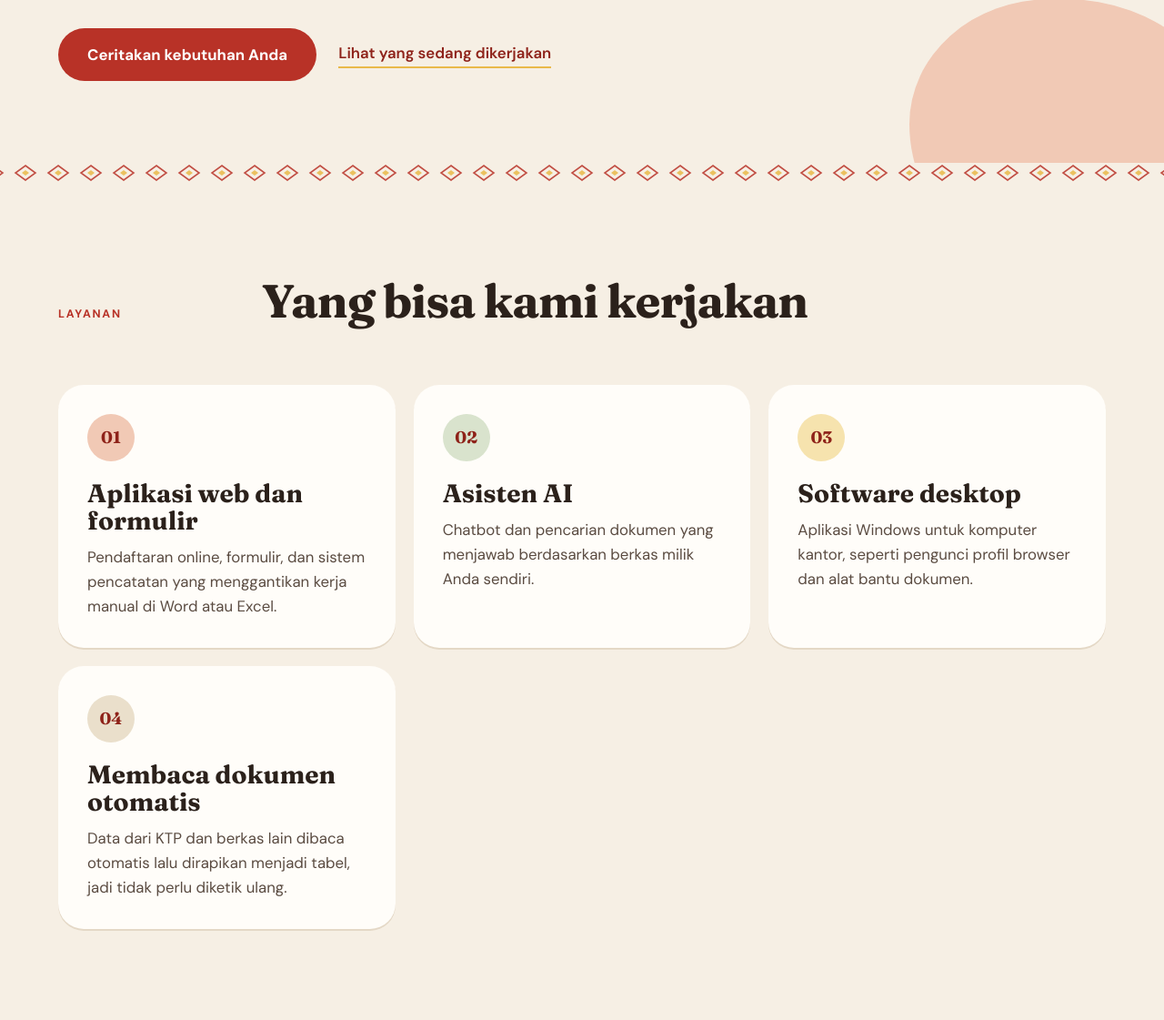
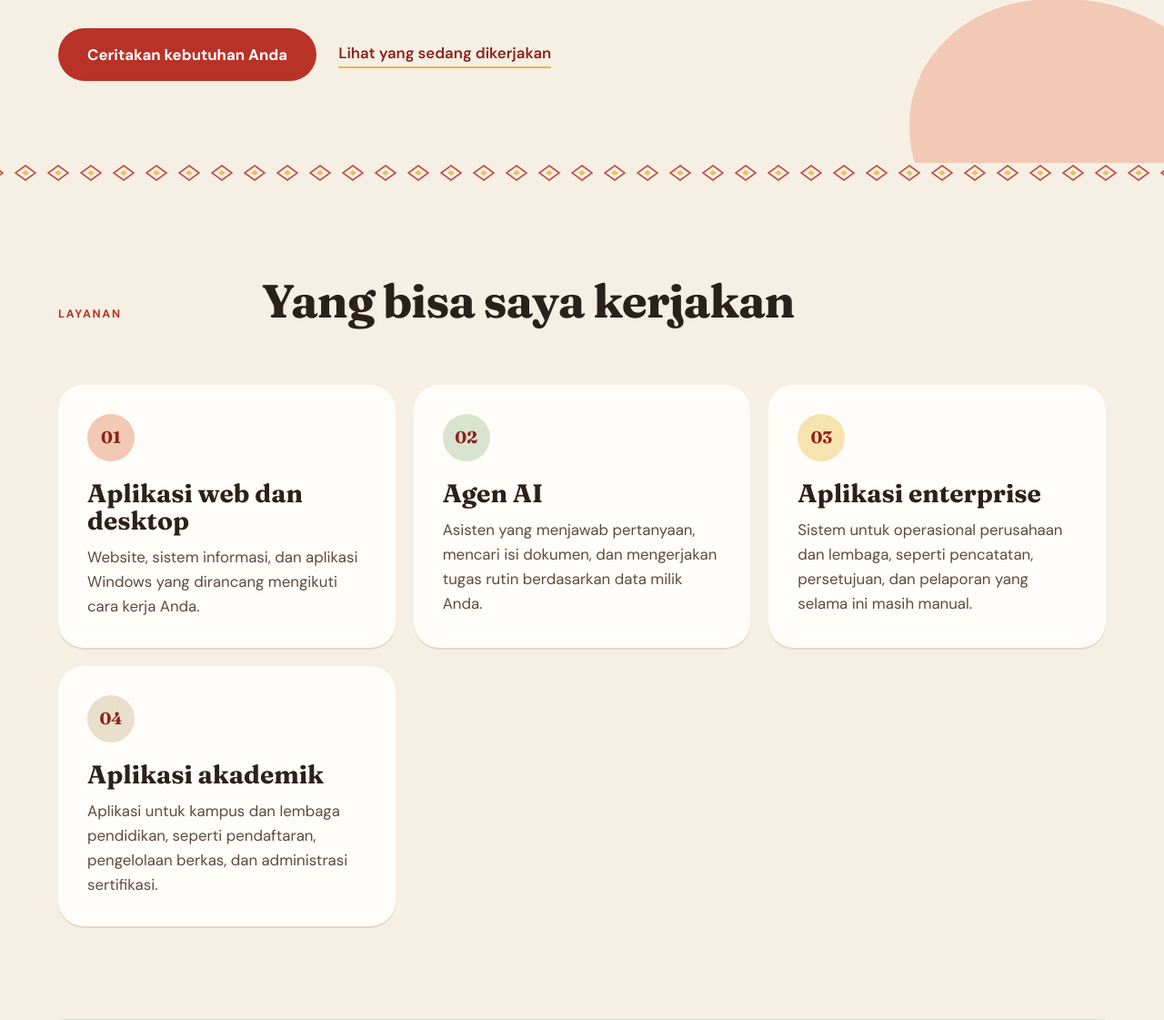
Before and after one commit to jefribuloup/lontaras, a Flask app: page / in a window 1280 px wide. Shown: the part 794-1915 px from the top of the page at 91% size. Run offline with Flask 3, Linux system fonts and the light colour scheme.

Commit message:
Update index.html

```diff
--- a/templates/index.html
+++ b/templates/index.html
@@ -29,28 +29,28 @@
 <section id="layanan" class="sec">
   <div class="sec-head">
     <span class="mono">Layanan</span>
-    <h2>Yang bisa kami kerjakan</h2>
+    <h2>Yang bisa saya kerjakan</h2>
   </div>
   <ul class="list">
     <li class="row">
       <span class="num">01</span>
-      <h3>Aplikasi web dan formulir</h3>
-      <p>Pendaftaran online, formulir, dan sistem pencatatan yang menggantikan kerja manual di Word atau Excel.</p>
+      <h3>Aplikasi web dan desktop</h3>
+      <p>Website, sistem informasi, dan aplikasi Windows yang dirancang mengikuti cara kerja Anda.</p>
     </li>
     <li class="row">
       <span class="num">02</span>
-      <h3>Asisten AI</h3>
-      <p>Chatbot dan pencarian dokumen yang menjawab berdasarkan berkas milik Anda sendiri.</p>
+      <h3>Agen AI</h3>
+      <p>Asisten yang menjawab pertanyaan, mencari isi dokumen, dan mengerjakan tugas rutin berdasarkan data milik Anda.</p>
     </li>
     <li class="row">
       <span class="num">03</span>
-      <h3>Software desktop</h3>
-      <p>Aplikasi Windows untuk komputer kantor, seperti pengunci profil browser dan alat bantu dokumen.</p>
+      <h3>Aplikasi enterprise</h3>
+      <p>Sistem untuk operasional perusahaan dan lembaga, seperti pencatatan, persetujuan, dan pelaporan yang selama ini masih manual.</p>
     </li>
     <li class="row">
       <span class="num">04</span>
-      <h3>Membaca dokumen otomatis</h3>
-      <p>Data dari KTP dan berkas lain dibaca otomatis lalu dirapikan menjadi tabel, jadi tidak perlu diketik ulang.</p>
+      <h3>Aplikasi akademik</h3>
+      <p>Aplikasi untuk kampus dan lembaga pendidikan, seperti pendaftaran, pengelolaan berkas, dan administrasi sertifikasi.</p>
     </li>
   </ul>
 </section>
```
